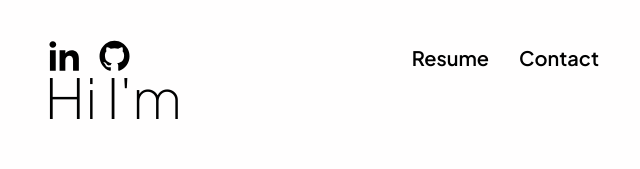
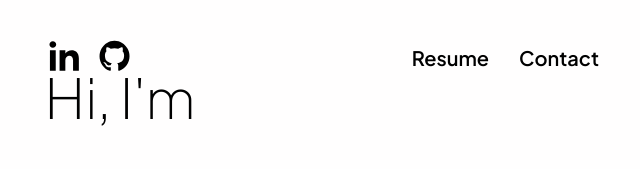
Before and after one commit to Anuragh33/My-Portfolio, a React (Create React App) app: page / in a window 1280 px wide. Shown: the top 169 px of the page, without its empty margins (316-956 px from the left). Built offline with nearby package versions, Linux system fonts and the light colour scheme.

Commit message:
Update header.js

```diff
--- a/src/components/header/header.js
+++ b/src/components/header/header.js
@@ -11,7 +11,7 @@ import Skills from './skills'
 const Header = () => {
   return (
     <HeaderContainer>
-      <SubHeading>Hi I'm</SubHeading>
+      <SubHeading>Hi, I'm</SubHeading>
       <RelativeContainer>
         <Heading>Anuragh.</Heading>
       </RelativeContainer>
```
